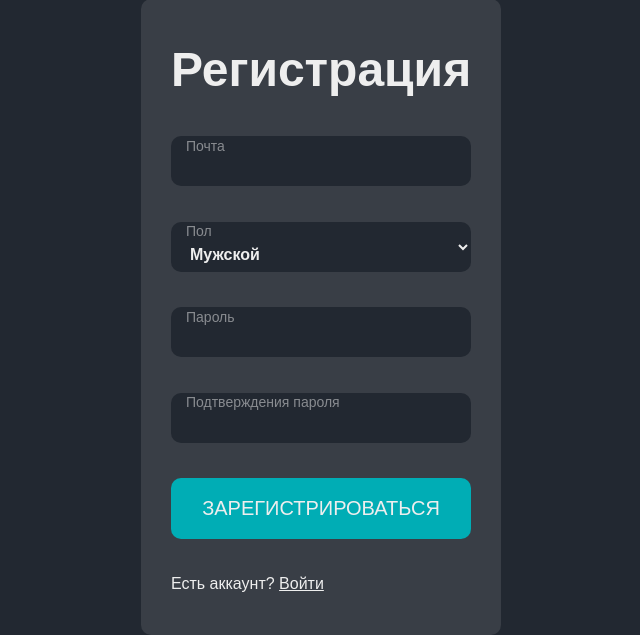
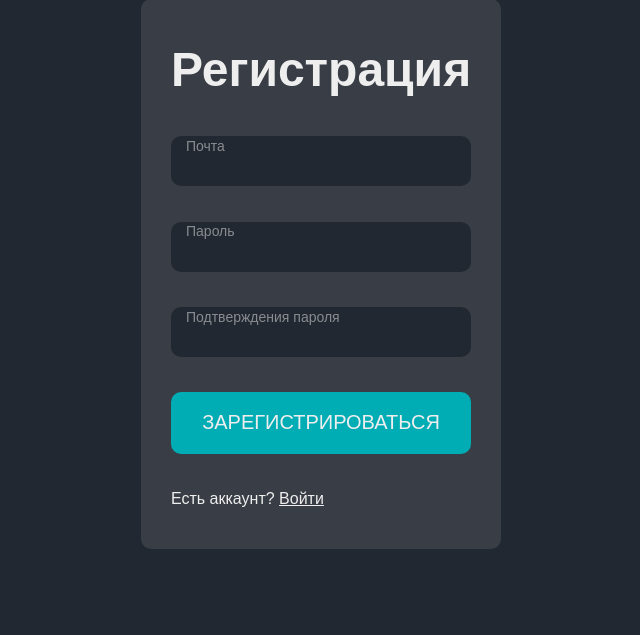
Before and after one commit to d1zcipline/uni_db, a PHP site: page /registration.html in a window 1280 px wide. Shown: the part 182-817 px from the top of the page, without its empty margins (319-959 px from the left). After the commit the page ends 731 px from the top, so only its background shows below. Run offline with PHP 8.4, Linux system fonts and the light colour scheme; some web fonts are replaced.

Commit message:
Deleted sex selection

```diff
--- a/app/public/registration.html
+++ b/app/public/registration.html
@@ -22,13 +22,6 @@
           <input type="email" name="email" id="email" class="form__input" required>
         </div>
         <div class="form__field-input">
-          <label for="sex" class="form__label">Пол</label>
-          <select name="sex" id="sex" class="form__input">
-            <option value="Мужской">Мужской</option>
-            <option value="Женский">Женский</option>
-          </select>
-        </div>
-        <div class="form__field-input">
           <label for="password" class="form__label">Пароль</label>
           <input type="password" name="password" id="password" class="form__input" required>
         </div>
```
Also changed, not shown: app/public/src/register.php (+1 -18 lines).
